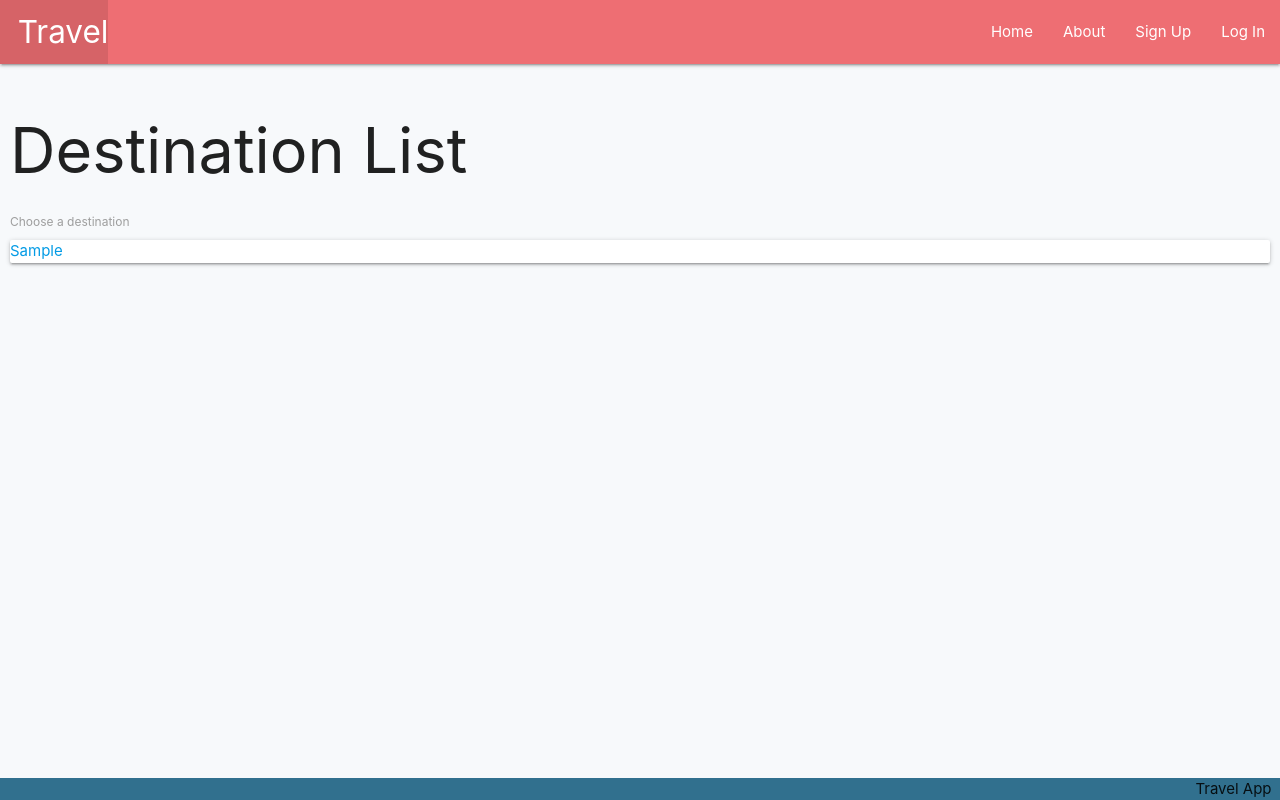
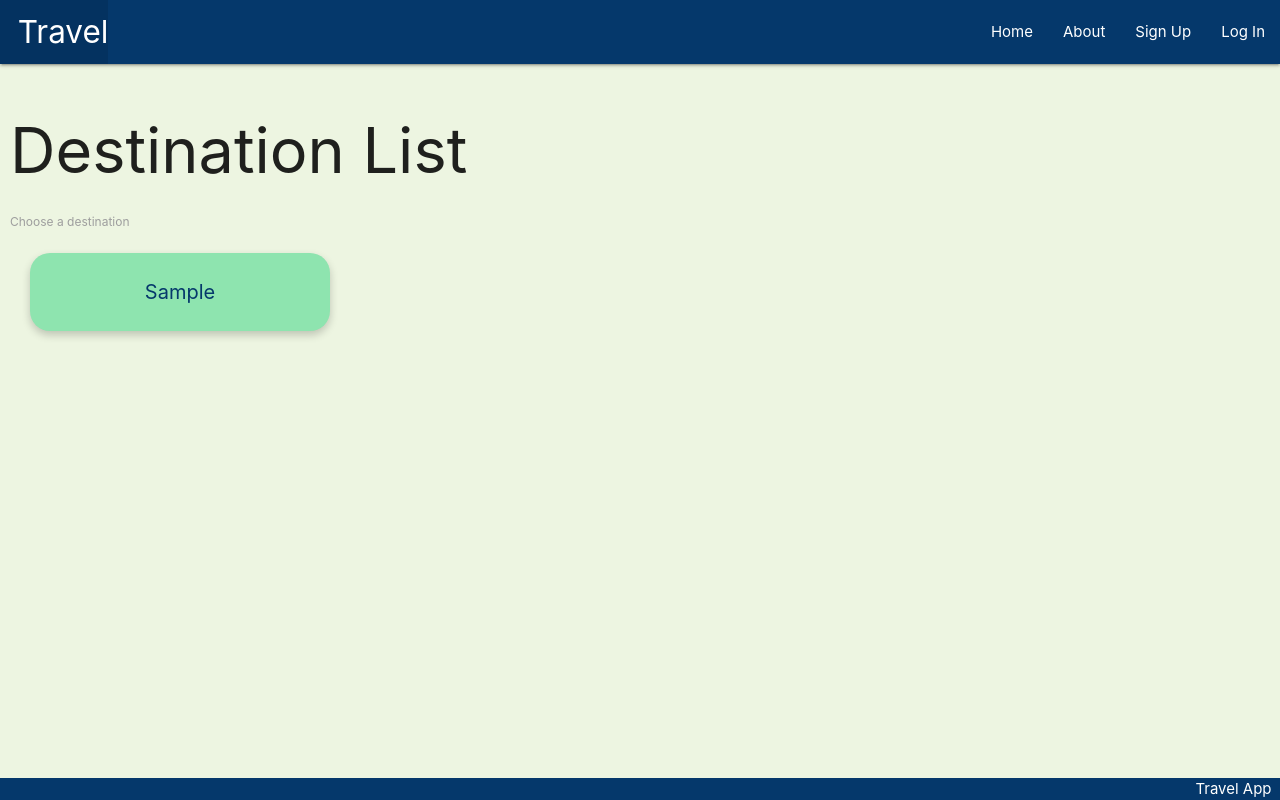
Before and after one commit to max811811/travel-app, a Django app: page /destinations/ in a window 1280 px wide. Run offline with Django 4.2, Linux system fonts and the light colour scheme; tables that the repository leaves empty hold one stand-in row (values such as "Sample post").

Commit message:
css updates

```diff
--- a/main_app/static/css/style.css
+++ b/main_app/static/css/style.css
@@ -2,7 +2,7 @@ body {
 	display: flex;
 	min-height: 100vh;
 	flex-direction: column;
-	background-color: #f7f9fb;
+	background-color: #edf5e1;
 }
 
 main {
@@ -10,8 +10,8 @@ main {
 	margin: 10px;
 }
 
-.nav-wrapper {
-	background-color: #31708e !important;
+nav {
+	background-color: #05386b;
 }
 
 .container {
@@ -25,5 +25,31 @@ footer.page-footer {
 }
 
 footer {
-	background-color: #31708e;
+	background-color: #05386b;
+	color: white;
 }
+
+.detail-header, p {
+	text-align: center;
+}
+
+.description {
+	font-size: 20px;
+}
+
+.card-content {
+	margin: 20px;
+	border-radius: 20px;
+	text-align: center;
+	background-color: #8ee4af;
+	width: 300px;
+	padding: 24px;
+	box-shadow: 0 4px 8px 0 rgba(0,0,0,0.2);
+	color: #05386b;
+	align-items: center;
+	font-size: 20px;
+}
+
+a {
+	text-decoration: none;
+}
--- a/main_app/templates/destinations/detail.html
+++ b/main_app/templates/destinations/detail.html
@@ -1,7 +1,7 @@
 {% extends 'base.html' %}
 {% block content %}
 
-<h1>{{ destination.city }}</h1>
+<h1 class=>{{ destination.city }}</h1>
 
 <div>
 	<p>{{ destination.city }}</p>
--- a/main_app/templates/destinations/index.html
+++ b/main_app/templates/destinations/index.html
@@ -2,12 +2,14 @@
 {% block content %}
 
 <h1>Destination List</h1>
-
-<label for="destinations">Choose a destination</label>
-{% for destination in destinations %}
-	<div class="card">
-		<a href="{% url 'detail' destination.id %}">{{ destination.city }}</a>
-	</div>
-{% endfor %}
-
+<div class="layout">
+	<label for="destinations">Choose a destination</label>
+	{% for destination in destinations %}
+		<a href="{% url 'detail' destination.id %}">
+			<div class="card-content">
+			{{ destination.city }}
+			</div>
+		</a>
+	{% endfor %}
+</div>
 {% endblock %}
```
Also changed, not shown: main_app/models.py (+15 -12 lines).
